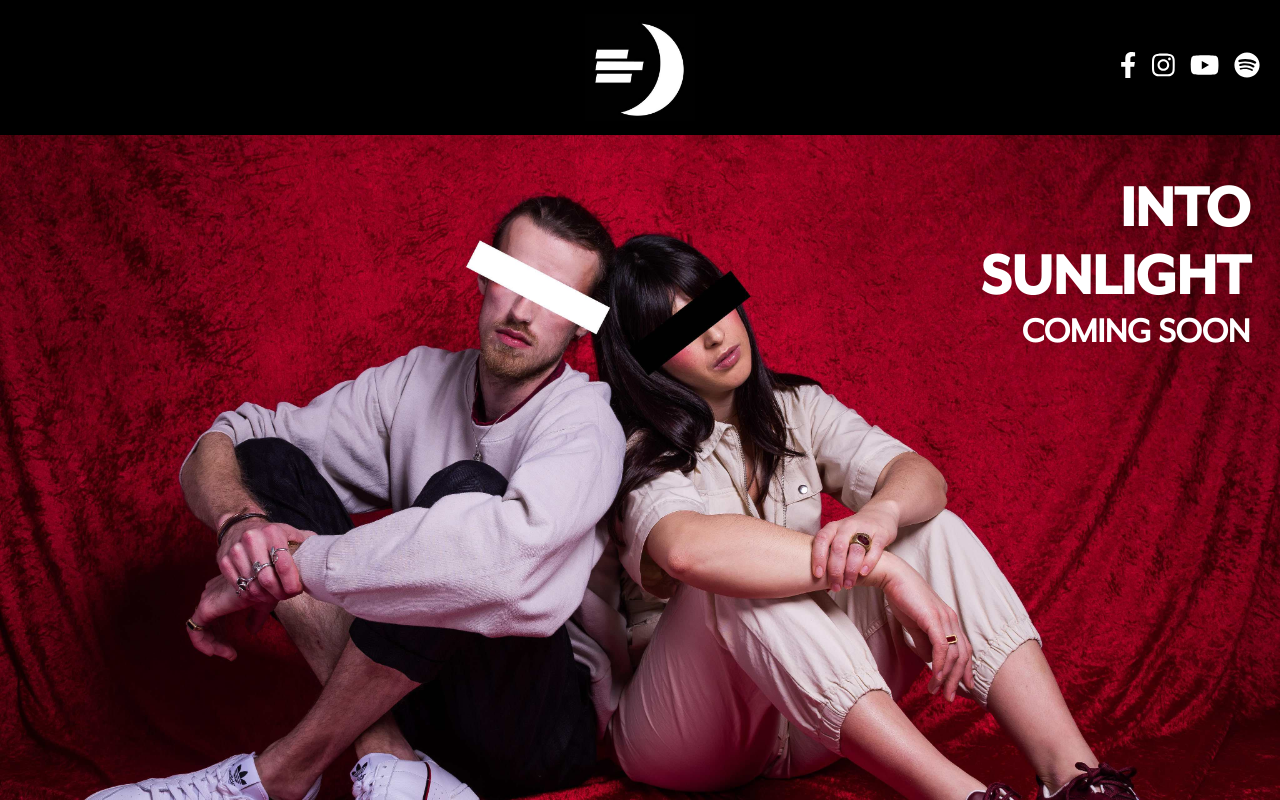
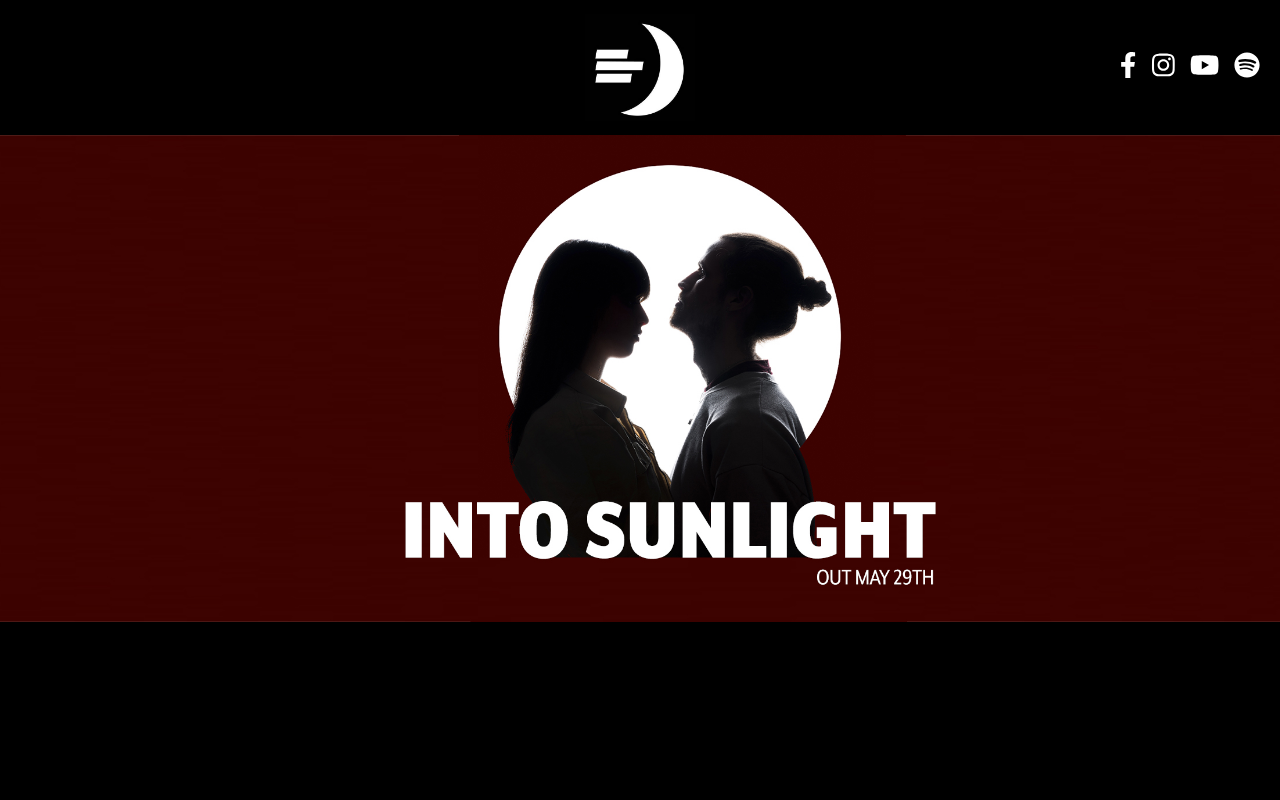
Before and after one commit to sampennington/morning-lights, a React (Create React App) app: page / in a window 1280 px wide. Shown: the top 800 px of the page. Built offline with nearby package versions, Linux system fonts and the light colour scheme.

Commit message:
change image

```diff
--- a/src/Pages/Home.tsx
+++ b/src/Pages/Home.tsx
@@ -1,6 +1,6 @@
 import React from "react";
 import styled from "styled-components";
-import mainImage from "../resources/main.jpg";
+import mainImage from "../resources/main-image.jpg";
 import YouTube from "react-youtube";
 
 const StyledHome = styled.div`
@@ -43,13 +43,13 @@ const VideoWrapper = styled.div`
 const Home = ({ path }: { path: string }) => {
   return (
     <StyledHome>
-      <Title>
+      {/* <Title>
         <IntoSunlight>
           INTO <br />
           SUNLIGHT
         </IntoSunlight>
         <ComingSoon>COMING SOON</ComingSoon>
-      </Title>
+      </Title> */}
       <MainImage src={mainImage} alt="" />
       <VideoWrapper>
         <YouTube
```
Also changed, not shown: src/resources/main-image.jpg (added), 1 other file (tests, documents, lock files or other folders).
